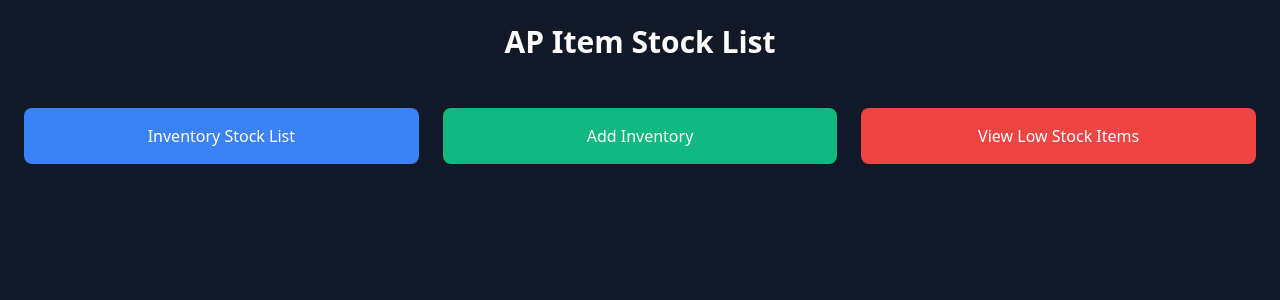
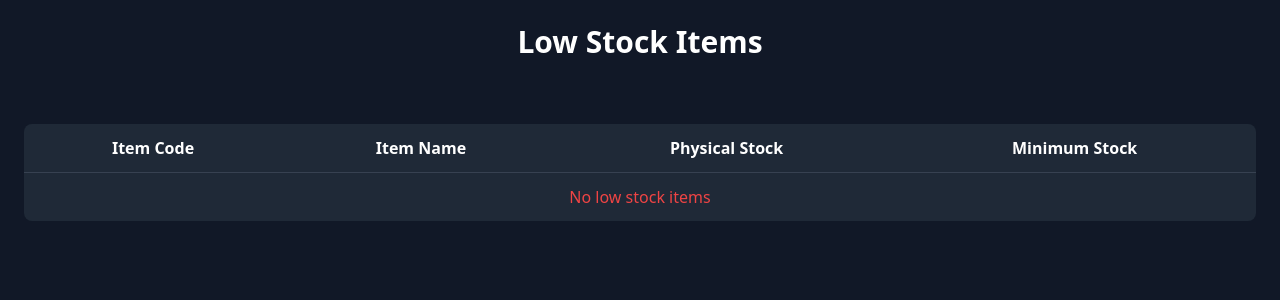
Before and after one commit to piyush1509-collab/daily-mrs-tracker-copy, a Flask app: page /view-low-stock in a window 1280 px wide. Shown: the top 300 px of the page. Run offline with Flask 2, Linux system fonts and the light colour scheme; data that the repository does not hold is empty.

Commit message:
Update view_low_stock.html

```diff
--- a/templates/view_low_stock.html
+++ b/templates/view_low_stock.html
@@ -3,26 +3,16 @@
 <head>
     <meta charset="UTF-8">
     <meta name="viewport" content="width=device-width, initial-scale=1.0">
-    <title>AP Item Stock List</title>
+    <title>Low Stock Items</title>
     <link href="https://cdn.jsdelivr.net/npm/tailwindcss@2.2.19/dist/tailwind.min.css" rel="stylesheet">
 </head>
 <body class="bg-gray-900 text-white">
-    <h2 class="text-center text-3xl font-bold my-6">AP Item Stock List</h2>
+    <h2 class="text-center text-3xl font-bold my-6">Low Stock Items</h2>
 
     <div class="container mx-auto p-6">
-        <div class="grid grid-cols-1 md:grid-cols-3 gap-6 text-center">
-            <button onclick="fetchInventoryStock()" class="bg-blue-500 p-4 rounded-lg hover:bg-blue-600">Inventory Stock List</button>
-            <button onclick="showAddInventory()" class="bg-green-500 p-4 rounded-lg hover:bg-green-600">Add Inventory</button>
-            <button onclick="fetchLowStockItems()" class="bg-red-500 p-4 rounded-lg hover:bg-red-600">View Low Stock Items</button>
-        </div>
-    </div>
-
-    <!-- Low Stock Items Section -->
-    <div id="lowStockItems" class="hidden mt-6">
-        <h3 class="text-xl font-bold text-center">Low Stock Items</h3>
         <table class="min-w-full bg-gray-800 rounded-lg mt-4">
             <thead>
-                <tr class="text-left border-b border-gray-700">
+                <tr class="border-b border-gray-700">
                     <th class="p-3">Item Code</th>
                     <th class="p-3">Item Name</th>
                     <th class="p-3">Physical Stock</th>
@@ -55,11 +45,12 @@
                     </tr>`;
                     lowStockTable.innerHTML += newRow;
                 });
-
-                document.getElementById("lowStockItems").classList.remove("hidden");
             })
             .catch(error => console.error("Error fetching low stock items:", error));
         }
+
+        // Call the function when page loads
+        window.onload = fetchLowStockItems;
     </script>
 </body>
 </html>
```
